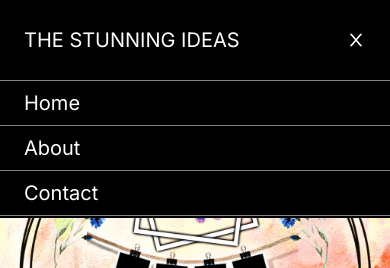
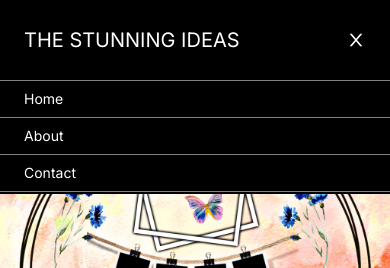
Before and after one commit to amansahanitech/stunning-ideas, a Next.js app: page / in a window 390 px wide. Both pictures are taken after a click on the icon 356 px from the left and 40 px from the top of the page. Shown: the top 268 px of the page. Built offline with nearby package versions, Linux system fonts and the light colour scheme.

Commit message:
Update header.tsx

```diff
--- a/app/components/header.tsx
+++ b/app/components/header.tsx
@@ -27,7 +27,7 @@ const Header = () => {
   const Nav = () => {
     return (
       <div className='w-screen bg-black text-white flex flex-col justify-center items-center absolute z-50 sm:hidden'>
-      <nav className="flex flex-col items-center text-xl justify-center">
+      <nav className="flex flex-col items-center text-sm justify-center">
         <Link
         href="/"
         onClick={() => setMenu(false)}
@@ -55,7 +55,7 @@ const Header = () => {
     <header className="bg-black text-white">
       <div className=" mx-auto py-4 px-6 sm:flex hidden justify-between items-center h-20">
         <div className="flex items-center">
-          <Link href="/" className='text-md font-medium'>
+          <Link href="/" className='font-medium'>
             THE STUNNING IDEAS
           </Link>
         </div>
```
